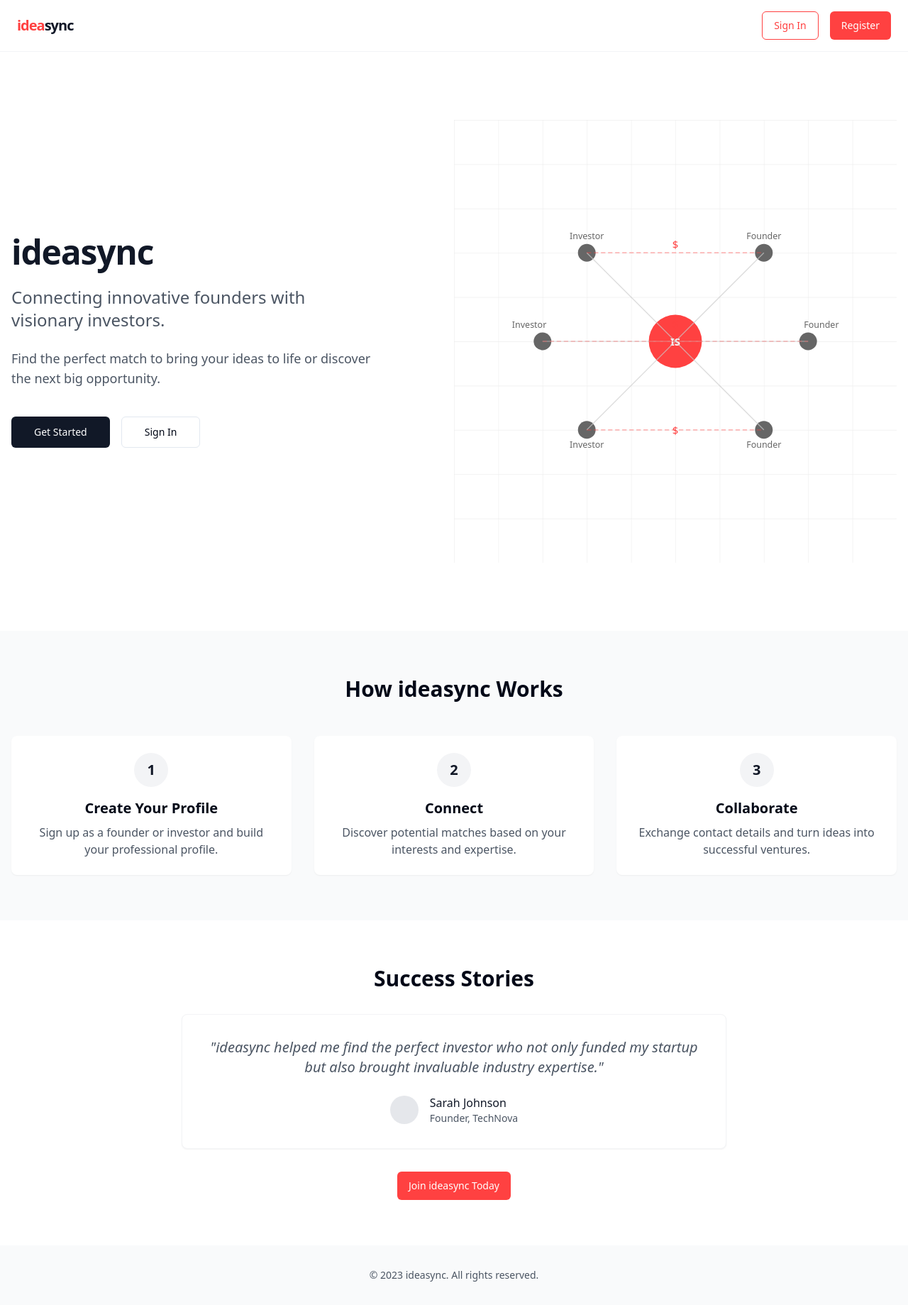
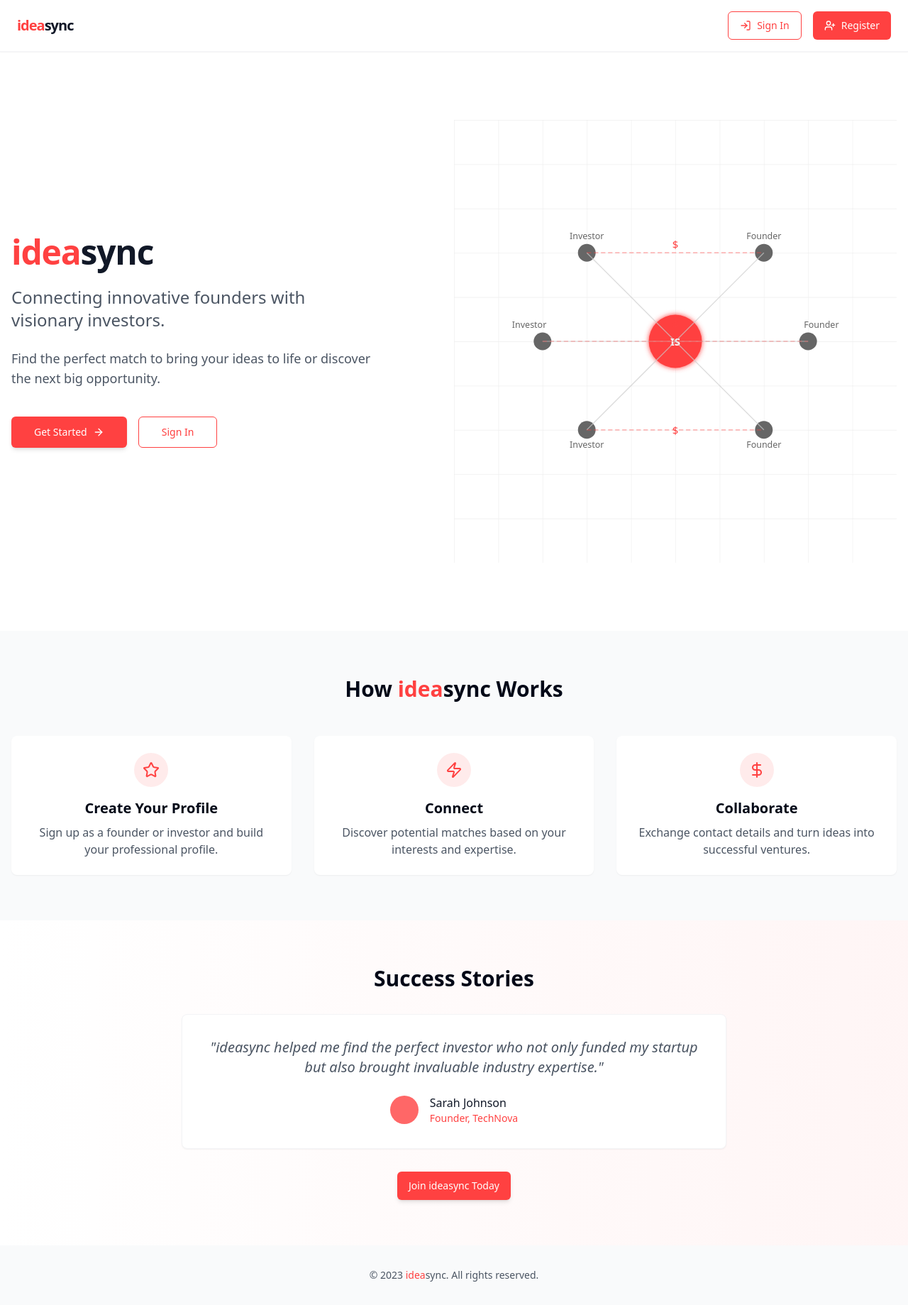
Before and after one commit to goushithm22/IdeaSync, a React (Vite) app: page / in a window 1280 px wide. Shown: the whole page at 71% size. Built offline with nearby package versions, Linux system fonts and the light colour scheme.

Commit message:
Add animations and styling
Improve the visual appeal of the website by adding animations to buttons and incorporating more orange color.

```diff
--- a/src/components/AnimatedSvg.tsx
+++ b/src/components/AnimatedSvg.tsx
@@ -17,16 +17,16 @@ const AnimatedSvg = () => {
       // Create animation for nodes
       const animatePulse = document.createElementNS('http://www.w3.org/2000/svg', 'animate');
       animatePulse.setAttribute('attributeName', 'r');
-      animatePulse.setAttribute('values', '6;8;6');
+      animatePulse.setAttribute('values', '6;9;6');
       animatePulse.setAttribute('dur', '3s');
-      animatePulse.setAttribute('begin', `${index * 0.5}s`);
+      animatePulse.setAttribute('begin', `${index * 0.3}s`);
       animatePulse.setAttribute('repeatCount', 'indefinite');
 
       node.appendChild(animatePulse);
 
       // Add hover effect handler
       node.addEventListener('mouseenter', () => {
-        node.setAttribute('r', '10');
+        node.setAttribute('r', '12');
         node.setAttribute('fill', '#ff4141');
       });
 
@@ -40,12 +40,36 @@ const AnimatedSvg = () => {
     links.forEach((link, index) => {
       const animateOpacity = document.createElementNS('http://www.w3.org/2000/svg', 'animate');
       animateOpacity.setAttribute('attributeName', 'opacity');
-      animateOpacity.setAttribute('values', '0.2;0.5;0.2');
+      animateOpacity.setAttribute('values', '0.3;0.7;0.3');
       animateOpacity.setAttribute('dur', '4s');
-      animateOpacity.setAttribute('begin', `${index * 0.3}s`);
+      animateOpacity.setAttribute('begin', `${index * 0.2}s`);
       animateOpacity.setAttribute('repeatCount', 'indefinite');
 
       link.appendChild(animateOpacity);
+
+      // Add animated dash offset to dollar sign lines
+      if (link.classList.contains('dollar-line')) {
+        const animateDash = document.createElementNS('http://www.w3.org/2000/svg', 'animate');
+        animateDash.setAttribute('attributeName', 'stroke-dashoffset');
+        animateDash.setAttribute('values', '20;0;20');
+        animateDash.setAttribute('dur', '5s');
+        animateDash.setAttribute('repeatCount', 'indefinite');
+
+        link.appendChild(animateDash);
+      }
+    });
+
+    // Animate dollar signs
+    const dollarSigns = svg.querySelectorAll('.dollar-sign');
+    dollarSigns.forEach((sign, index) => {
+      const animateScale = document.createElementNS('http://www.w3.org/2000/svg', 'animate');
+      animateScale.setAttribute('attributeName', 'fontSize');
+      animateScale.setAttribute('values', '12;15;12');
+      animateScale.setAttribute('dur', '2s');
+      animateScale.setAttribute('begin', `${index * 0.5}s`);
+      animateScale.setAttribute('repeatCount', 'indefinite');
+
+      sign.appendChild(animateScale);
     });
 
   }, []);
@@ -64,11 +88,15 @@ const AnimatedSvg = () => {
         <pattern id="grid" width="50" height="50" patternUnits="userSpaceOnUse">
           <path d="M 50 0 L 0 0 0 50" fill="none" stroke="#eee" strokeWidth="1" />
         </pattern>
+        <filter id="glow" x="-30%" y="-30%" width="160%" height="160%">
+          <feGaussianBlur stdDeviation="3" result="blur" />
+          <feComposite in="SourceGraphic" in2="blur" operator="over" />
+        </filter>
       </defs>
       <rect width="100%" height="100%" fill="url(#grid)" />
 
       {/* Central Circle - ideasync */}
-      <circle cx="250" cy="250" r="30" fill="#ff4141" className="node" />
+      <circle cx="250" cy="250" r="30" fill="#ff4141" className="node" filter="url(#glow)" />
       <text x="250" y="255" fontSize="12" fontWeight="bold" fill="#fff" textAnchor="middle">IS</text>
 
       {/* Surrounding small circles */}
@@ -96,14 +124,14 @@ const AnimatedSvg = () => {
       <line x1="400" y1="250" x2="250" y2="250" stroke="#ccc" strokeWidth="1" opacity="0.7" className="link" />
 
       {/* Connecting lines between investors and founders */}
-      <line x1="150" y1="150" x2="350" y2="150" stroke="#ff4141" strokeWidth="1" strokeDasharray="5 3" opacity="0.5" className="link" />
-      <line x1="150" y1="350" x2="350" y2="350" stroke="#ff4141" strokeWidth="1" strokeDasharray="5 3" opacity="0.5" className="link" />
-      <line x1="100" y1="250" x2="400" y2="250" stroke="#ff4141" strokeWidth="1" strokeDasharray="5 3" opacity="0.5" className="link" />
+      <line x1="150" y1="150" x2="350" y2="150" stroke="#ff4141" strokeWidth="1" strokeDasharray="5 3" opacity="0.5" className="link dollar-line" />
+      <line x1="150" y1="350" x2="350" y2="350" stroke="#ff4141" strokeWidth="1" strokeDasharray="5 3" opacity="0.5" className="link dollar-line" />
+      <line x1="100" y1="250" x2="400" y2="250" stroke="#ff4141" strokeWidth="1" strokeDasharray="5 3" opacity="0.5" className="link dollar-line" />
 
       {/* Dollar symbols near connecting lines */}
-      <text x="250" y="145" fontSize="12" fill="#ff4141" textAnchor="middle">$</text>
-      <text x="250" y="355" fontSize="12" fill="#ff4141" textAnchor="middle">$</text>
-      <text x="250" y="235" fontSize="12" fill="#ff4141" textAnchor="middle">$</text>
+      <text x="250" y="145" fontSize="12" fill="#ff4141" textAnchor="middle" className="dollar-sign">$</text>
+      <text x="250" y="355" fontSize="12" fill="#ff4141" textAnchor="middle" className="dollar-sign">$</text>
+      <text x="250" y="235" fontSize="12" fill="#ff4141" textAnchor="middle" className="dollar-sign">$</text>
     </svg>
   );
 };
--- a/src/components/Header.tsx
+++ b/src/components/Header.tsx
@@ -3,25 +3,26 @@ import React from "react";
 import { Link, useNavigate } from "react-router-dom";
 import { Button } from "@/components/ui/button";
 import { useAuth } from "@/contexts/AuthContext";
+import { LogIn, UserPlus } from "lucide-react";
 
 const Header = () => {
   const { user, logout } = useAuth();
   const navigate = useNavigate();
 
   return (
-    <header className="w-full py-4 px-6 flex justify-between items-center border-b border-gray-100">
+    <header className="w-full py-4 px-6 flex justify-between items-center border-b border-gray-100 shadow-sm sticky top-0 bg-white z-10">
       <Link
         to="/"
-        className="text-xl font-semibold tracking-tighter text-gray-900"
+        className="text-xl font-semibold tracking-tighter text-gray-900 transform transition-all duration-300 hover:scale-105"
       >
-        <span className="text-[#ff4141]">idea</span>sync
+        <span className="text-[#ff4141] font-bold">idea</span>sync
       </Link>
 
       <div className="flex gap-4">
         {user ? (
           <>
             <span className="text-sm text-gray-600 self-center mr-2">
-              {user.name} <span className="text-[#ff4141]">({user.role})</span>
+              {user.name} <span className="text-[#ff4141] font-medium">({user.role})</span>
             </span>
             <Button
               variant="outline"
@@ -29,7 +30,7 @@ const Header = () => {
                 logout();
                 navigate("/");
               }}
-              className="border-[#ff4141] text-[#ff4141] hover:bg-[#ff4141]/10"
+              className="border-[#ff4141] text-[#ff4141] hover:bg-[#ff4141]/10 transform transition-all duration-300 hover:scale-105"
             >
               Sign Out
             </Button>
@@ -39,15 +40,15 @@ const Header = () => {
             <Button
               variant="outline"
               onClick={() => navigate("/signin")}
-              className="border-[#ff4141] text-[#ff4141] hover:bg-[#ff4141]/10"
+              className="border-[#ff4141] text-[#ff4141] hover:bg-[#ff4141]/10 transform transition-all duration-300 hover:scale-105 flex items-center gap-2"
             >
-              Sign In
+              <LogIn className="h-4 w-4" /> Sign In
             </Button>
             <Button
               onClick={() => navigate("/register")}
-              className="bg-[#ff4141] hover:bg-[#ff4141]/90 text-white"
+              className="bg-[#ff4141] hover:bg-[#ff4141]/90 text-white transform transition-all duration-300 hover:scale-105 flex items-center gap-2"
             >
-              Register
+              <UserPlus className="h-4 w-4" /> Register
             </Button>
           </>
         )}
--- a/src/index.css
+++ b/src/index.css
@@ -1,3 +1,4 @@
+
 @tailwind base;
 @tailwind components;
 @tailwind utilities;
@@ -99,3 +100,64 @@
     @apply bg-background text-foreground;
   }
 }
+
+@keyframes fade-in {
+  0% {
+    opacity: 0;
+    transform: translateY(10px);
+  }
+  100% {
+    opacity: 1;
+    transform: translateY(0);
+  }
+}
+
+.animate-fade-in {
+  animation: fade-in 0.8s ease-out forwards;
+}
+
+@keyframes pulse {
+  0%, 100% {
+    transform: scale(1);
+  }
+  50% {
+    transform: scale(1.05);
+  }
+}
+
+.animate-pulse {
+  animation: pulse 2s infinite;
+}
+
+@keyframes float {
+  0%, 100% {
+    transform: translateY(0);
+  }
+  50% {
+    transform: translateY(-5px);
+  }
+}
+
+.animate-float {
+  animation: float 4s ease-in-out infinite;
+}
+
+/* Button hover effect */
+.btn-hover-effect {
+  transition: all 0.3s ease;
+}
+
+.btn-hover-effect:hover {
+  transform: translateY(-2px);
+  box-shadow: 0 4px 8px rgba(0, 0, 0, 0.1);
+}
+
+/* Card hover effects */
+.card-hover {
+  transition: all 0.3s ease;
+}
+
+.card-hover:hover {
+  transform: translateY(-5px);
+  box-shadow: 0 10px 20px rgba(0, 0, 0, 0.05);
+}
--- a/src/pages/Index.tsx
+++ b/src/pages/Index.tsx
@@ -4,6 +4,7 @@ import { useNavigate } from "react-router-dom";
 import { Button } from "@/components/ui/button";
 import Header from "@/components/Header";
 import AnimatedSvg from "@/components/AnimatedSvg";
+import { ArrowRight, Star, DollarSign, Zap } from "lucide-react";
 
 const Index = () => {
   const navigate = useNavigate();
@@ -17,7 +18,7 @@ const Index = () => {
           {/* Left column - Text content */}
           <div className="w-full md:w-1/2 space-y-6 text-left">
             <h1 className="text-4xl md:text-5xl font-bold tracking-tight text-gray-900">
-              ideasync
+              <span className="text-[#ff4141]">idea</span>sync
             </h1>
             <p className="text-xl md:text-2xl text-gray-600 max-w-lg">
               Connecting innovative founders with visionary investors.
@@ -29,14 +30,15 @@ const Index = () => {
             <div className="flex flex-col sm:flex-row gap-4 pt-4">
               <Button
                 size="lg"
-                className="bg-gray-900 hover:bg-gray-800 text-white"
+                className="bg-[#ff4141] hover:bg-[#ff4141]/90 text-white transform transition-all duration-300 hover:scale-105 shadow-md hover:shadow-lg flex gap-2"
                 onClick={() => navigate("/register")}
               >
-                Get Started
+                Get Started <ArrowRight className="animate-pulse" />
               </Button>
               <Button
                 variant="outline"
                 size="lg"
+                className="border-[#ff4141] text-[#ff4141] hover:bg-[#ff4141]/10 transform transition-all duration-300 hover:scale-105"
                 onClick={() => navigate("/signin")}
               >
                 Sign In
@@ -45,7 +47,7 @@ const Index = () => {
           </div>
 
           {/* Right column - SVG Animation */}
-          <div className="w-full md:w-1/2 mt-12 md:mt-0 flex justify-center">
+          <div className="w-full md:w-1/2 mt-12 md:mt-0 flex justify-center animate-fade-in">
             <AnimatedSvg />
           </div>
         </div>
@@ -54,12 +56,12 @@ const Index = () => {
       {/* Feature section */}
       <section className="bg-gray-50 py-16">
         <div className="container mx-auto px-4">
-          <h2 className="text-3xl font-bold text-center mb-12">How ideasync Works</h2>
+          <h2 className="text-3xl font-bold text-center mb-12">How <span className="text-[#ff4141]">idea</span>sync Works</h2>
 
           <div className="grid grid-cols-1 md:grid-cols-3 gap-8">
-            <div className="bg-white p-6 rounded-lg shadow-sm text-center">
-              <div className="w-12 h-12 bg-gray-100 rounded-full flex items-center justify-center mx-auto mb-4">
-                <span className="text-gray-900 text-xl font-bold">1</span>
+            <div className="bg-white p-6 rounded-lg shadow-sm text-center transform transition-all duration-300 hover:shadow-md hover:translate-y-[-5px]">
+              <div className="w-12 h-12 bg-[#ff4141]/10 rounded-full flex items-center justify-center mx-auto mb-4 text-[#ff4141]">
+                <Star className="animate-pulse" />
               </div>
               <h3 className="text-xl font-semibold mb-2">Create Your Profile</h3>
               <p className="text-gray-600">
@@ -67,9 +69,9 @@ const Index = () => {
               </p>
             </div>
 
-            <div className="bg-white p-6 rounded-lg shadow-sm text-center">
-              <div className="w-12 h-12 bg-gray-100 rounded-full flex items-center justify-center mx-auto mb-4">
-                <span className="text-gray-900 text-xl font-bold">2</span>
+            <div className="bg-white p-6 rounded-lg shadow-sm text-center transform transition-all duration-300 hover:shadow-md hover:translate-y-[-5px]">
+              <div className="w-12 h-12 bg-[#ff4141]/10 rounded-full flex items-center justify-center mx-auto mb-4 text-[#ff4141]">
+                <Zap className="animate-pulse" />
               </div>
               <h3 className="text-xl font-semibold mb-2">Connect</h3>
               <p className="text-gray-600">
@@ -77,9 +79,9 @@ const Index = () => {
               </p>
             </div>
 
-            <div className="bg-white p-6 rounded-lg shadow-sm text-center">
-              <div className="w-12 h-12 bg-gray-100 rounded-full flex items-center justify-center mx-auto mb-4">
-                <span className="text-gray-900 text-xl font-bold">3</span>
+            <div className="bg-white p-6 rounded-lg shadow-sm text-center transform transition-all duration-300 hover:shadow-md hover:translate-y-[-5px]">
+              <div className="w-12 h-12 bg-[#ff4141]/10 rounded-full flex items-center justify-center mx-auto mb-4 text-[#ff4141]">
+                <DollarSign className="animate-pulse" />
               </div>
               <h3 className="text-xl font-semibold mb-2">Collaborate</h3>
               <p className="text-gray-600">
@@ -91,25 +93,25 @@ const Index = () => {
       </section>
 
       {/* Testimonial section with the accent color */}
-      <section className="py-16">
+      <section className="py-16 bg-gradient-to-r from-white to-[#ff4141]/5">
         <div className="container mx-auto px-4 text-center">
           <div className="max-w-3xl mx-auto">
             <h2 className="text-3xl font-bold mb-8">Success Stories</h2>
-            <div className="bg-white p-8 rounded-lg shadow-sm border border-gray-100">
+            <div className="bg-white p-8 rounded-lg shadow-sm border border-gray-100 transform transition-all duration-300 hover:shadow-md hover:border-[#ff4141]/20">
               <p className="text-xl text-gray-600 italic mb-6">
                 "ideasync helped me find the perfect investor who not only funded my startup but also brought invaluable industry expertise."
               </p>
               <div className="flex items-center justify-center">
-                <div className="h-10 w-10 bg-gray-200 rounded-full"></div>
+                <div className="h-10 w-10 bg-[#ff4141]/80 rounded-full"></div>
                 <div className="ml-4 text-left">
                   <p className="font-medium text-gray-900">Sarah Johnson</p>
-                  <p className="text-sm text-gray-600">Founder, TechNova</p>
+                  <p className="text-sm text-[#ff4141]">Founder, TechNova</p>
                 </div>
               </div>
             </div>
 
             <Button
-              className="mt-8 border-none text-white"
+              className="mt-8 border-none text-white transform transition-all duration-300 hover:scale-105 shadow-md hover:shadow-lg"
               style={{ backgroundColor: "#ff4141" }}
               onClick={() => navigate("/register")}
             >
@@ -120,8 +122,8 @@ const Index = () => {
       </section>
 
       <footer className="bg-gray-50 py-8">
-        <div className="container mx-auto px-4 text-center text-gray-600 text-sm">
-          <p>© 2023 ideasync. All rights reserved.</p>
+        <div className="container mx-auto px-4 text-center">
+          <p className="text-gray-600 text-sm">© 2023 <span className="text-[#ff4141]">idea</span>sync. All rights reserved.</p>
         </div>
       </footer>
     </div>
--- a/tailwind.config.ts
+++ b/tailwind.config.ts
@@ -1,3 +1,4 @@
+
 import type { Config } from "tailwindcss";
 
 export default {
@@ -84,11 +85,40 @@ export default {
 					to: {
 						height: '0'
 					}
+				},
+				'fade-in': {
+					'0%': {
+						opacity: '0',
+						transform: 'translateY(10px)'
+					},
+					'100%': {
+						opacity: '1',
+						transform: 'translateY(0)'
+					}
+				},
+				'float': {
+					'0%, 100%': {
+						transform: 'translateY(0)'
+					},
+					'50%': {
+						transform: 'translateY(-5px)'
+					}
+				},
+				'pulse': {
+					'0%, 100%': {
+						transform: 'scale(1)'
+					},
+					'50%': {
+						transform: 'scale(1.05)'
+					}
 				}
 			},
 			animation: {
 				'accordion-down': 'accordion-down 0.2s ease-out',
-				'accordion-up': 'accordion-up 0.2s ease-out'
+				'accordion-up': 'accordion-up 0.2s ease-out',
+				'fade-in': 'fade-in 0.8s ease-out forwards',
+				'float': 'float 4s ease-in-out infinite',
+				'pulse': 'pulse 2s infinite'
 			}
 		}
 	},
```
Also changed, not shown: src/components/CompanyCard.tsx (+7 -6 lines).
